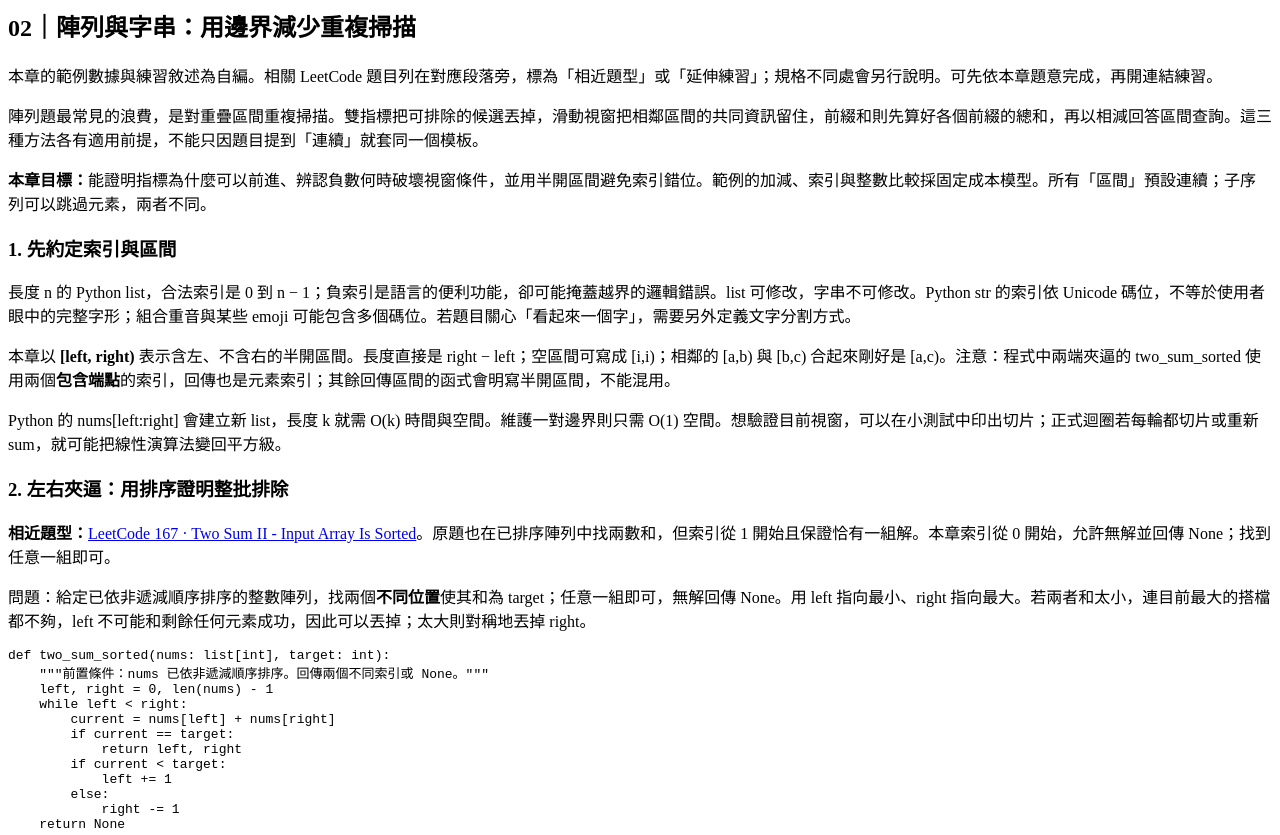
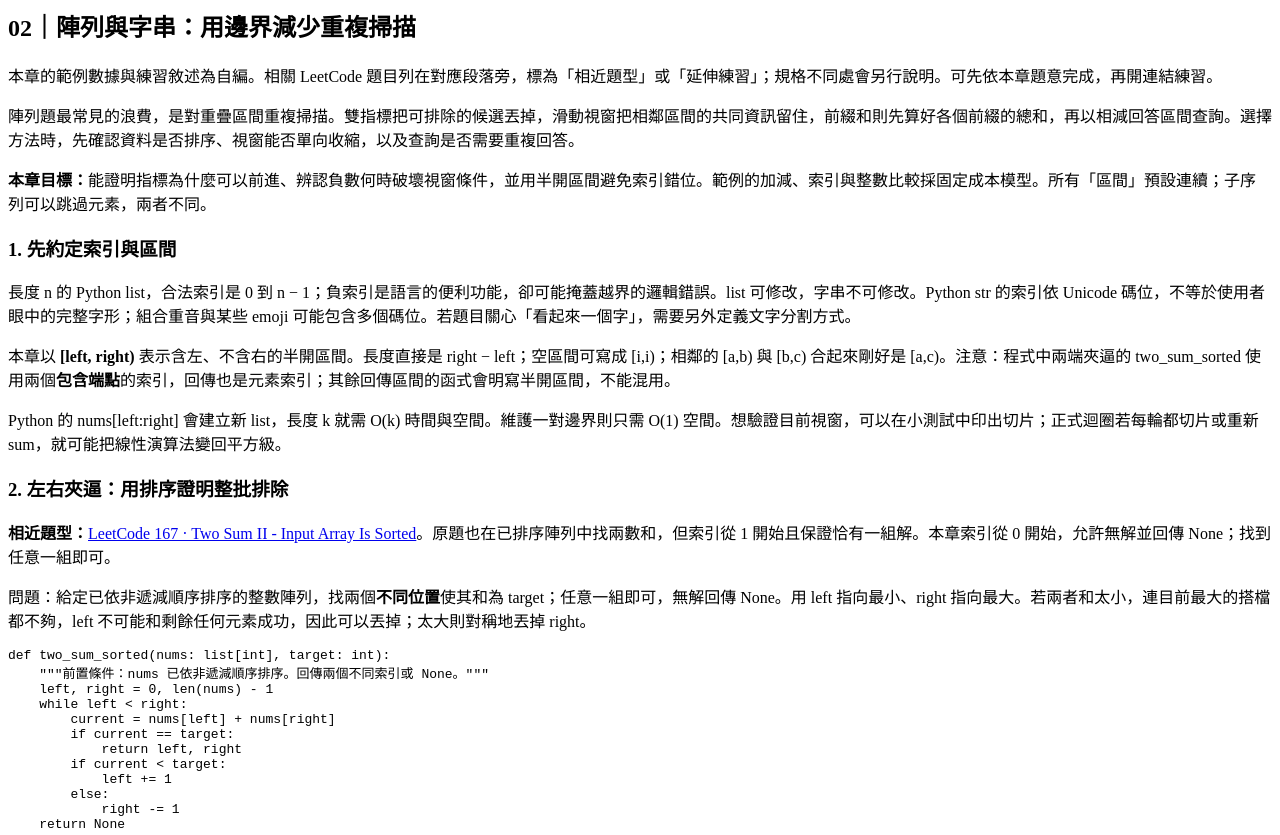
Before and after one commit to susuky/data-structures-algorithms-notes, a plain HTML site: page chapters/02.html in a window 1280 px wide. Shown: the top 835 px of the page. Drawn offline with Linux system fonts and the light colour scheme.

Commit message:
docs: refine chapter 02 explanatory tone

```diff
--- a/chapters/02.html
+++ b/chapters/02.html
@@ -1,7 +1,7 @@
 <article id="chapter-02" data-title="陣列與字串：雙指標、視窗、前綴和">
 <h2>02｜陣列與字串：用邊界減少重複掃描</h2>
 <p class="problem-context">本章的範例數據與練習敘述為自編。相關 LeetCode 題目列在對應段落旁，標為「相近題型」或「延伸練習」；規格不同處會另行說明。可先依本章題意完成，再開連結練習。</p>
-<p>陣列題最常見的浪費，是對重疊區間重複掃描。雙指標把可排除的候選丟掉，滑動視窗把相鄰區間的共同資訊留住，前綴和則先算好各個前綴的總和，再以相減回答區間查詢。這三種方法各有適用前提，不能只因題目提到「連續」就套同一個模板。</p>
+<p>陣列題最常見的浪費，是對重疊區間重複掃描。雙指標把可排除的候選丟掉，滑動視窗把相鄰區間的共同資訊留住，前綴和則先算好各個前綴的總和，再以相減回答區間查詢。選擇方法時，先確認資料是否排序、視窗能否單向收縮，以及查詢是否需要重複回答。</p>
 <div class="callout"><p><strong>本章目標：</strong>能證明指標為什麼可以前進、辨認負數何時破壞視窗條件，並用半開區間避免索引錯位。範例的加減、索引與整數比較採固定成本模型。所有「區間」預設連續；子序列可以跳過元素，兩者不同。</p></div>
 
 <h3 id="c02-model">1. 先約定索引與區間</h3>
```
